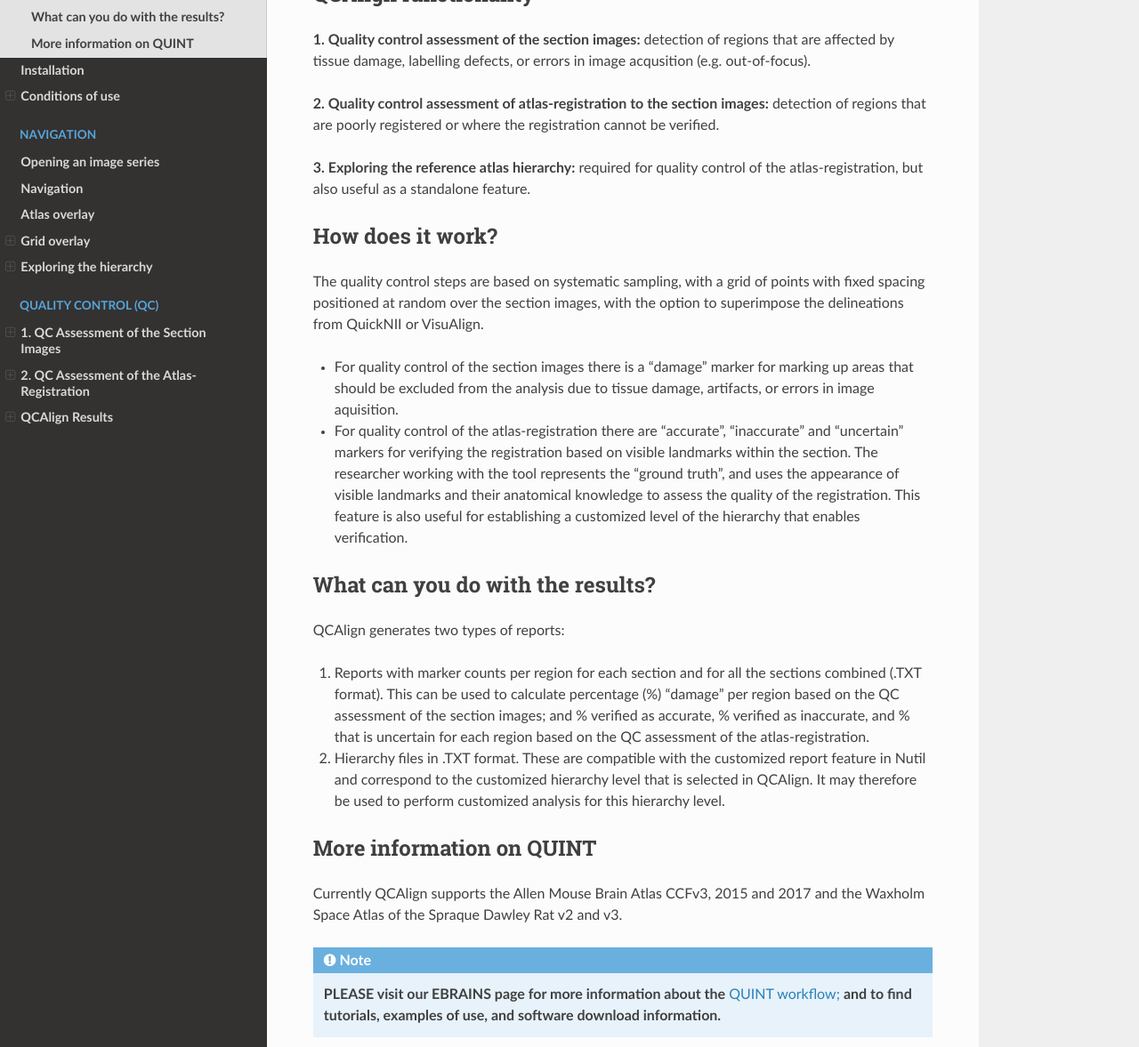
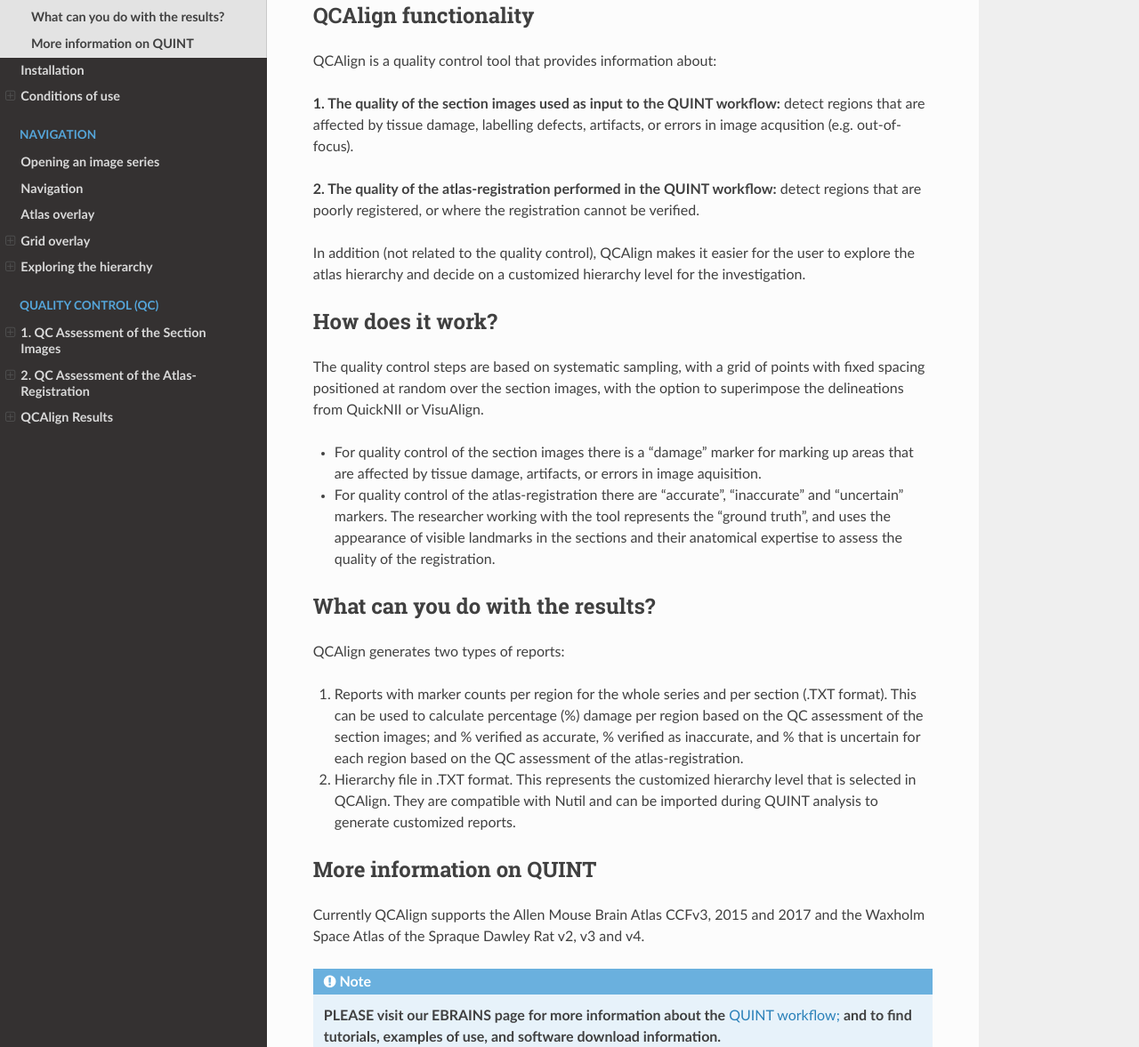
Before and after one commit to Neural-Systems-at-UIO/QCAlign, a Sphinx documentation site: the page built from docs/introduction.rst, in a window 1280 px wide and 1400 px high, scrolled down 640 px, cut to the strip 223-1400 px from the top of the window. Shown: the whole strip at 89% size. Built offline with Sphinx 7.4.7 and the Read the Docs theme 2.0.0, drawn with Linux system fonts in a browser that asks for light colours; some of the changed text lies outside the part shown.

Commit message:
Update introduction.rst

```diff
--- a/docs/introduction.rst
+++ b/docs/introduction.rst
@@ -1,7 +1,11 @@
 **What is QCAlign?**
 ====================
 
-QCAlign was developed to support systematic post-processing of the results from the QuickNII - ilastik - Nutil (QUINT) workflow. QUINT enables quantification of labelled features in section images from rodent brains based on extraction of the features by segmentation and registration of the section images to a reference atlas. As the quality of the QUINT results depends on the quality of the feature extraction, as well as the quality of the atlas-registration, QCAlign enables quality control of the section images (which has implications for the extraction), as well as quality control of the registration.
+QCAlign was developed to support the use of the QuickNII - ilastik - Nutil workflow (QUINT) for high-throughput studies.
+
+
+
+QUINT enables quantification of labelled features in section images from rodent brains based on extraction of the features by segmentation and registration of the section images to a reference atlas. As the quality of the QUINT results depends on the quality of the feature extraction, as well as the quality of the atlas-registration, QCAlign enables quality control of the section images (which has implications for the extraction), as well as quality control of the registration.
 
 As reference atlases contain boundaries that are not possible to discern in individual sections, QCAlign has functionality for adjusting the atlas hierarchy to a level that allows verification of the registration. This feature is also useful for exploring the hierarchy, and for designing a customized level to use for QUINT analysis.
 
@@ -14,35 +18,37 @@
 **QCAlign functionality**
 ------------------------
 
-**1. Quality control assessment of the section images:** detection of regions that are affected by tissue damage, labelling defects, or errors in image acqusition (e.g. out-of-focus).
+QCAlign is a quality control tool that provides information about:
 
-**2. Quality control assessment of atlas-registration to the section images:** detection of regions that are poorly registered or where the registration cannot be verified.
+**1. The quality of the section images used as input to the QUINT workflow:** detect regions that are affected by tissue damage, labelling defects, artifacts, or errors in image acqusition (e.g. out-of-focus).
 
-**3. Exploring the reference atlas hierarchy:** required for quality control of the atlas-registration, but also useful as a standalone feature.
+**2. The quality of the atlas-registration performed in the QUINT workflow:** detect regions that are poorly registered, or where the registration cannot be verified.
+
+In addition (not related to the quality control), QCAlign makes it easier for the user to explore the atlas hierarchy and decide on a customized hierarchy level for the investigation.
 
 **How does it work?**
 ---------------------
 
 The quality control steps are based on systematic sampling, with a grid of points with fixed spacing positioned at random over the section images, with the option to superimpose the delineations from QuickNII or VisuAlign.
 
-- For quality control of the section images there is a "damage" marker for marking up areas that should be excluded from the analysis due to tissue damage, artifacts, or errors in image aquisition.
+- For quality control of the section images there is a "damage" marker for marking up areas that are affected by tissue damage, artifacts, or errors in image aquisition.
 
-- For quality control of the atlas-registration there are "accurate", "inaccurate" and "uncertain" markers for verifying the registration based on visible landmarks within the section. The researcher working with the tool represents the “ground truth”, and uses the appearance of visible landmarks and their anatomical knowledge to assess the quality of the registration. This feature is also useful for establishing a customized level of the hierarchy that enables verification.
+- For quality control of the atlas-registration there are "accurate", "inaccurate" and "uncertain" markers. The researcher working with the tool represents the “ground truth”, and uses the appearance of visible landmarks in the sections and their anatomical expertise to assess the quality of the registration.
 
 **What can you do with the results?**
 -----------------------------------
 
 QCAlign generates two types of reports:
 
-1. Reports with marker counts per region for each section and for all the sections combined (.TXT format). This can be used to calculate percentage (%) "damage" per region based on the QC assessment of the section images; and % verified as accurate, % verified as inaccurate, and % that is uncertain for each region based on the QC assessment of the atlas-registration.
+1. Reports with marker counts per region for the whole series and per section (.TXT format). This can be used to calculate percentage (%) damage per region based on the QC assessment of the section images; and % verified as accurate, % verified as inaccurate, and % that is uncertain for each region based on the QC assessment of the atlas-registration.
 
-2. Hierarchy files in .TXT format. These are compatible with the customized report feature in Nutil and correspond to the customized hierarchy level that is selected in QCAlign. It may therefore be used to perform customized analysis for this hierarchy level.
+2. Hierarchy file in .TXT format. This represents the customized hierarchy level that is selected in QCAlign. They are compatible with Nutil and can be imported during QUINT analysis to generate customized reports.
 
 
 **More information on QUINT**
 -----------------------------
 
-Currently QCAlign supports the Allen Mouse Brain Atlas CCFv3, 2015 and 2017 and the Waxholm Space Atlas of the Spraque Dawley Rat v2 and v3.
+Currently QCAlign supports the Allen Mouse Brain Atlas CCFv3, 2015 and 2017 and the Waxholm Space Atlas of the Spraque Dawley Rat v2, v3 and v4.
 
 .. note::
     **PLEASE visit our EBRAINS page for more information about the** `QUINT workflow; <https://ebrains.eu/service/quint/>`_ **and to find tutorials, examples of use, and software download information.**
```
